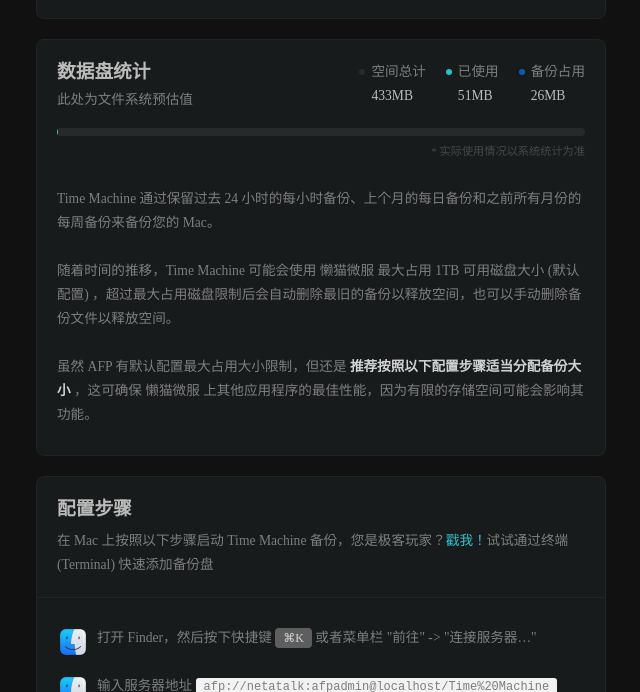
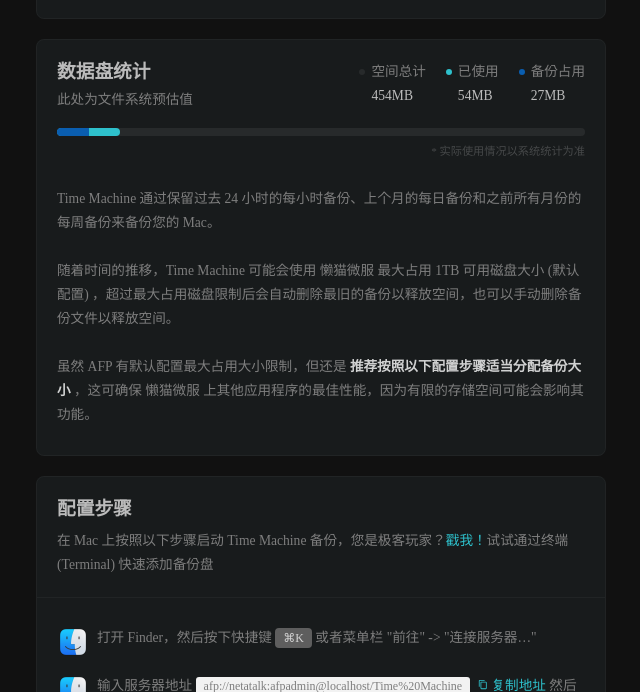
Before and after one commit to PBK-B/lzc-netatalk3, a plain HTML site: page build/page/index.html in a window 1280 px wide. Shown: the part 108-800 px from the top of the page, without its empty margins (319-959 px from the left). Drawn offline with Linux system fonts and the light colour scheme.

Commit message:
fix: handle file size statistics and unit conversion issues

```diff
--- a/build/page/index.html
+++ b/build/page/index.html
@@ -12,6 +12,10 @@
     <title>Welcome use netatalk3 server</title>
     <link rel="preload" as="image" href="./statics/lazycat.png">
     <style lang="css" type="text/css">
+        * {
+            font-family: "PingFangSC-Regular, sans-serif";
+        }
+
         code {
             padding: 6px 8px;
             background-color: #F2F2F2;
@@ -214,11 +218,11 @@
             }
         };
 
-        function ByteUnitConvert(bytes, decimals = 2) {
+        function ByteUnitConvert(bytes, base = 1024, decimals = 2) {
             if (bytes <= 0 || bytes === undefined) return '0B';
             const flag = Object.prototype.toString.call(bytes) === '[object String]';
             if (flag) bytes = bytes.toString();
-            let k = 1024,
+            let k = base,
                 dm = decimals ?? 2,
                 sizes = ['Bytes', 'KB', 'MB', 'GB', 'TB', 'PB', 'EB', 'ZB', 'YB'],
                 i = Math.floor(Math.log(bytes) / Math.log(k));
@@ -237,22 +241,25 @@
             const p_data = data / used;
             // console.log('p_data', p_data, 'p_used', p_used);
 
-            if (total && d_t_v) {
-                d_t_v.innerText = ByteUnitConvert(total, 0);
+            const tbnum = 1000000000000
+            if (total != undefined && d_t_v) {
+                d_t_v.innerText = ByteUnitConvert(total, 1000, total > tbnum ? 1 : 0);
             }
-            if (used && d_u_v) {
-                d_u_v.innerText = ByteUnitConvert(used, 0);
+            if (used != undefined && d_u_v) {
+
+                d_u_v.innerText = ByteUnitConvert(used, 1000, used > tbnum ? 1 : 0);
             }
-            if (data && d_du_v) {
-                d_du_v.innerText = ByteUnitConvert(data, 0);
+            if (data != undefined && d_du_v) {
+                d_du_v.innerText = ByteUnitConvert(data, 1000, data > tbnum ? 1 : 0);
             }
-            if (p_used && d_p_u) {
-                d_p_u.style.width = `${p_used.toFixed(2)}%`;
+            if (p_used != undefined && d_p_u) {
+                let value = (Number(p_used.toFixed(2)) ?? 0) * 100
+                d_p_u.style.width = `${value}%`;
             }
-            if (p_data && d_p_d) {
-                d_p_d.style.width = `${p_data.toFixed(2)}%`;
+            if (p_data != undefined && d_p_d) {
+                let value = (Number(p_data.toFixed(2)) ?? 0) * 100
+                d_p_d.style.width = `${value}%`;
             }
-
         }
 
         function loadStepsView(host, user, password) {
```
Also changed, not shown: 1 other file.
